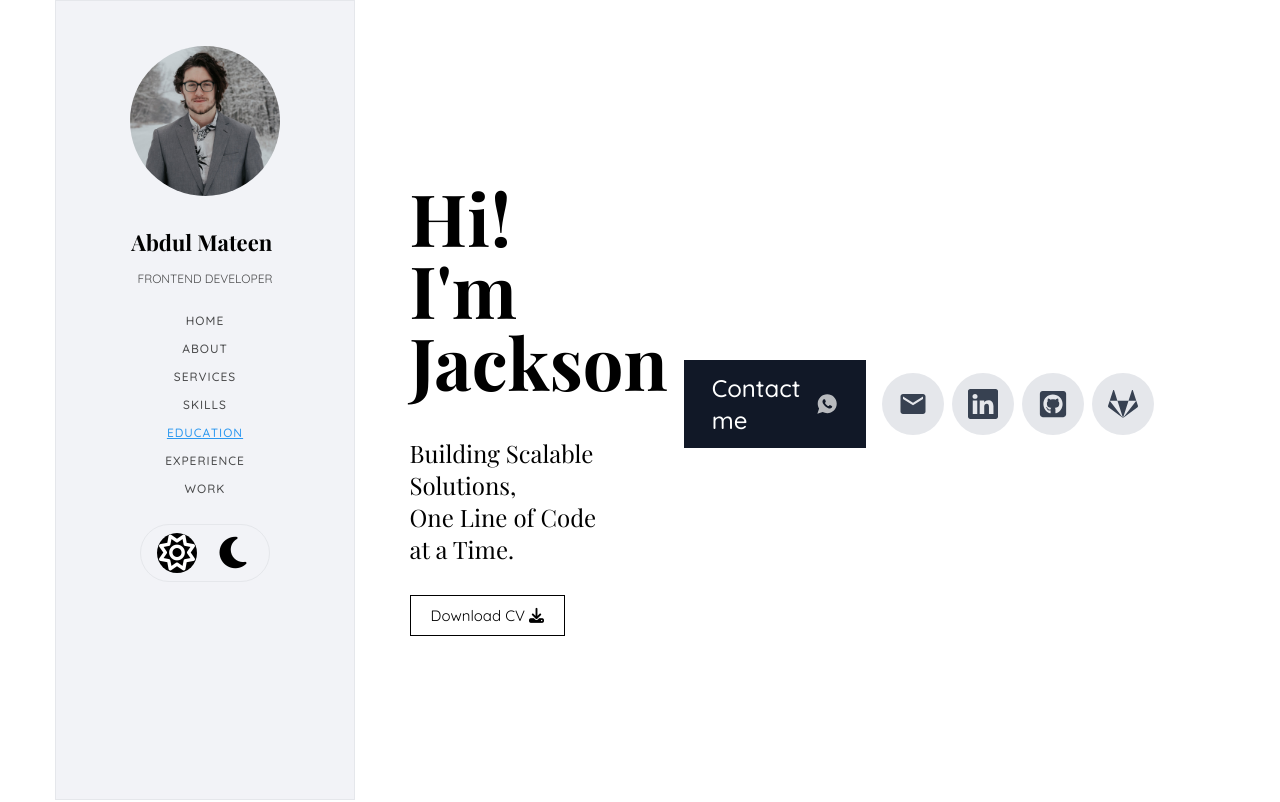
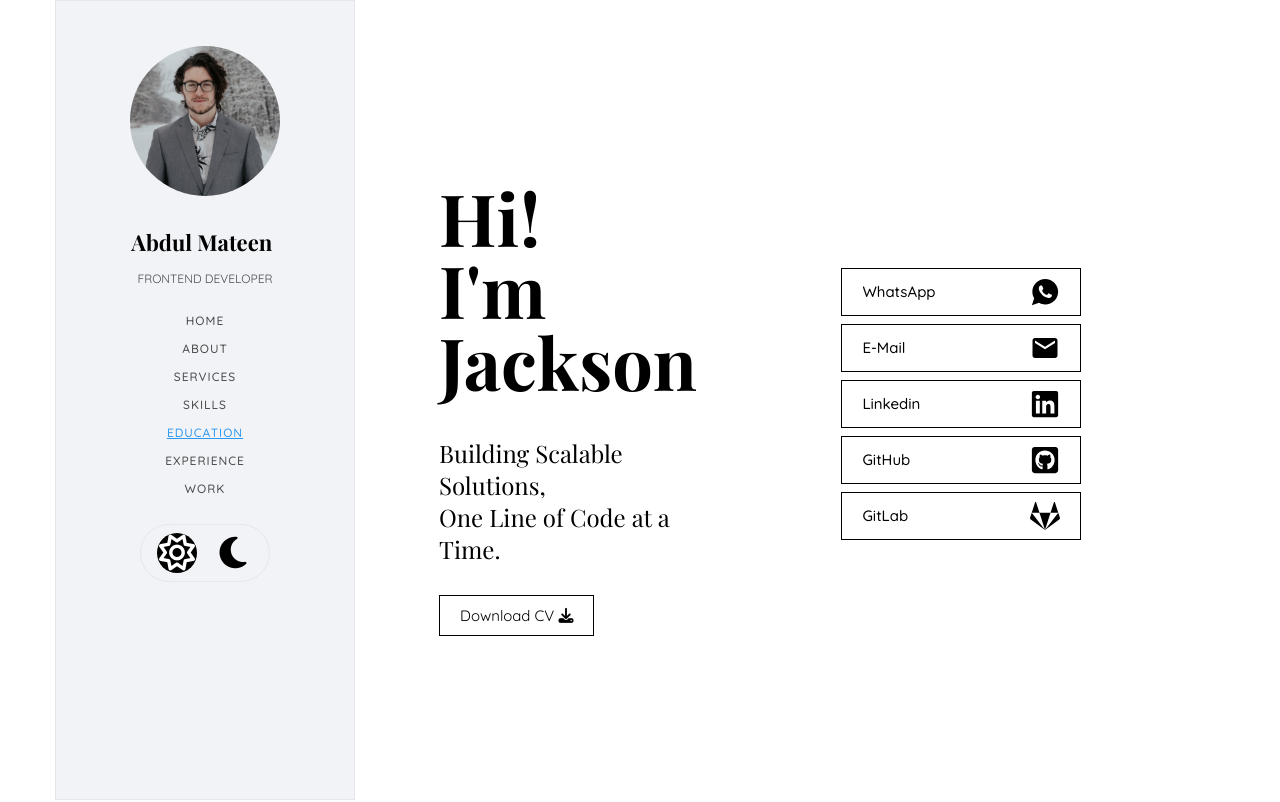
Before and after one commit to fastians/my-shelf, a React (Vite) app: page / in a window 1280 px wide. Shown: the top 802 px of the page. Built offline with nearby package versions, Linux system fonts and the light colour scheme; a web font is replaced by a local one.

Commit message:
added buttons

```diff
--- a/src/Components/MainDiv/MainDiv.jsx
+++ b/src/Components/MainDiv/MainDiv.jsx
@@ -5,6 +5,7 @@ import { MdEmail } from "react-icons/md";
 import { IoLogoWhatsapp } from "react-icons/io";
 import { BsLinkedin } from "react-icons/bs";
 import { FaGithubSquare, FaGitlab } from "react-icons/fa";
+import { FaLinkedin } from "react-icons/fa6";
 const MainDiv = () => {
   return (
     <div id="colorlib-main" className="dark:bg-black">
@@ -12,7 +13,7 @@ const MainDiv = () => {
         <div className="flexslider h-full">
           <ul className="">
             <li className="relative h-[100vh] flex  justify-center px-20">
-              <div className=" flex flex-col gap-6  justify-center">
+              <div className=" flex flex-col gap-6  justify-center w-full">
                 <h1 className="sm:text-7xl text-3xl font-bold ">
                   Hi! <br className="my-4" />
                   I'm Jackson
@@ -28,45 +29,46 @@ const MainDiv = () => {
                   </a>
                 </p>
               </div>
-              <div className="flex flex-col sm:flex-row items-center justify-center gap-2 px-4 text-lg font-medium">
+              <div className="flex flex-col  items-center justify-center gap-2 px-4  font-medium w-full">
                 <a
                   href="https://wa.me/+923222243431"
-                  className="group bg-gray-900 text-white px-7 py-3 flex items-center gap-2  outline-none focus:scale-110 hover:scale-110 hover:bg-gray-950 active:scale-105 transition text-2xl hover:text-white"
+                  className="btn-learn flex items-center justify-between !py-2 gap-2 w-60"
                 >
-                  Contact me
-                  <IoLogoWhatsapp
-                    className="opacity-70 group-hover:translate-x-1 transition"
-                    size="30px"
-                  />
+                  WhatsApp
+                  <IoLogoWhatsapp size="30px" />
                 </a>
                 <a
-                  className="bg-gray-200 p-4 ml-2 text-gray-700 hover:text-gray-950 flex items-center gap-2 rounded-full focus:scale-[1.15] hover:scale-[1.15] active:scale-105 transition cursor-pointer borderBlack "
+                  className="btn-learn flex items-center !py-2 gap-2 w-60 justify-between"
                   target="_blank"
                   href="https://mail.google.com/"
                 >
+                  E-Mail
                   <MdEmail size="30px" />
                 </a>
 
                 <a
-                  className="bg-gray-200  p-4 text-gray-700 hover:text-gray-950 flex items-center gap-2 rounded-full focus:scale-[1.15] hover:scale-[1.15] active:scale-105 transition cursor-pointer borderBlack "
+                  className="btn-learn flex items-center !py-2 gap-2 w-60 justify-between"
                   href="https://www.linkedin.com/in/abdul-mateen-374562333/"
                   target="_blank"
                 >
-                  <BsLinkedin size="30px" />
+                  Linkedin
+                  <FaLinkedin size="30px" />
                 </a>
 
                 <a
-                  className="bg-gray-200 p-4 text-gray-700 flex items-center gap-2 text-[1.35rem] rounded-full focus:scale-[1.15] hover:scale-[1.15] hover:text-gray-950 active:scale-105 transition cursor-pointer borderBlack "
+                  className="btn-learn flex items-center !py-2 gap-2 w-60 justify-between"
                   href="https://github.com/abdulnextdev"
                   target="_blank"
                 >
+                  GitHub
                   <FaGithubSquare size="30px" />
                 </a>
                 <a
-                  className="bg-gray-200 p-4 text-gray-700 flex items-center gap-2 text-[1.35rem] rounded-full focus:scale-[1.15] hover:scale-[1.15] hover:text-gray-950 active:scale-105 transition cursor-pointer borderBlack "
+                  className="btn-learn flex items-center !py-2 gap-2 w-60 justify-between"
                   href="https://gitlab.com/abdulnextdev"
                   target="_blank"
                 >
+                  GitLab
                   <FaGitlab size="30px" />
                 </a>
               </div>
```
